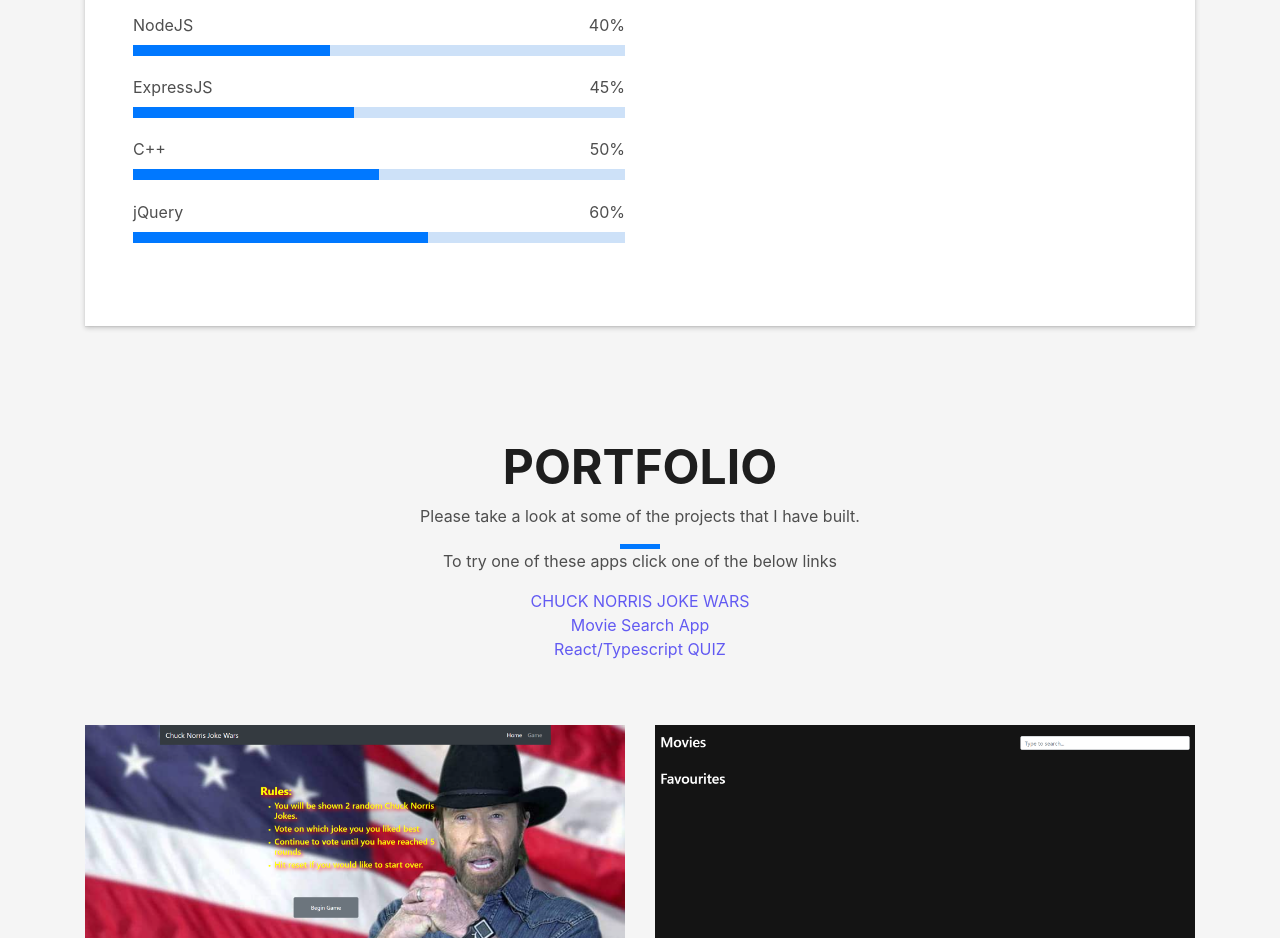
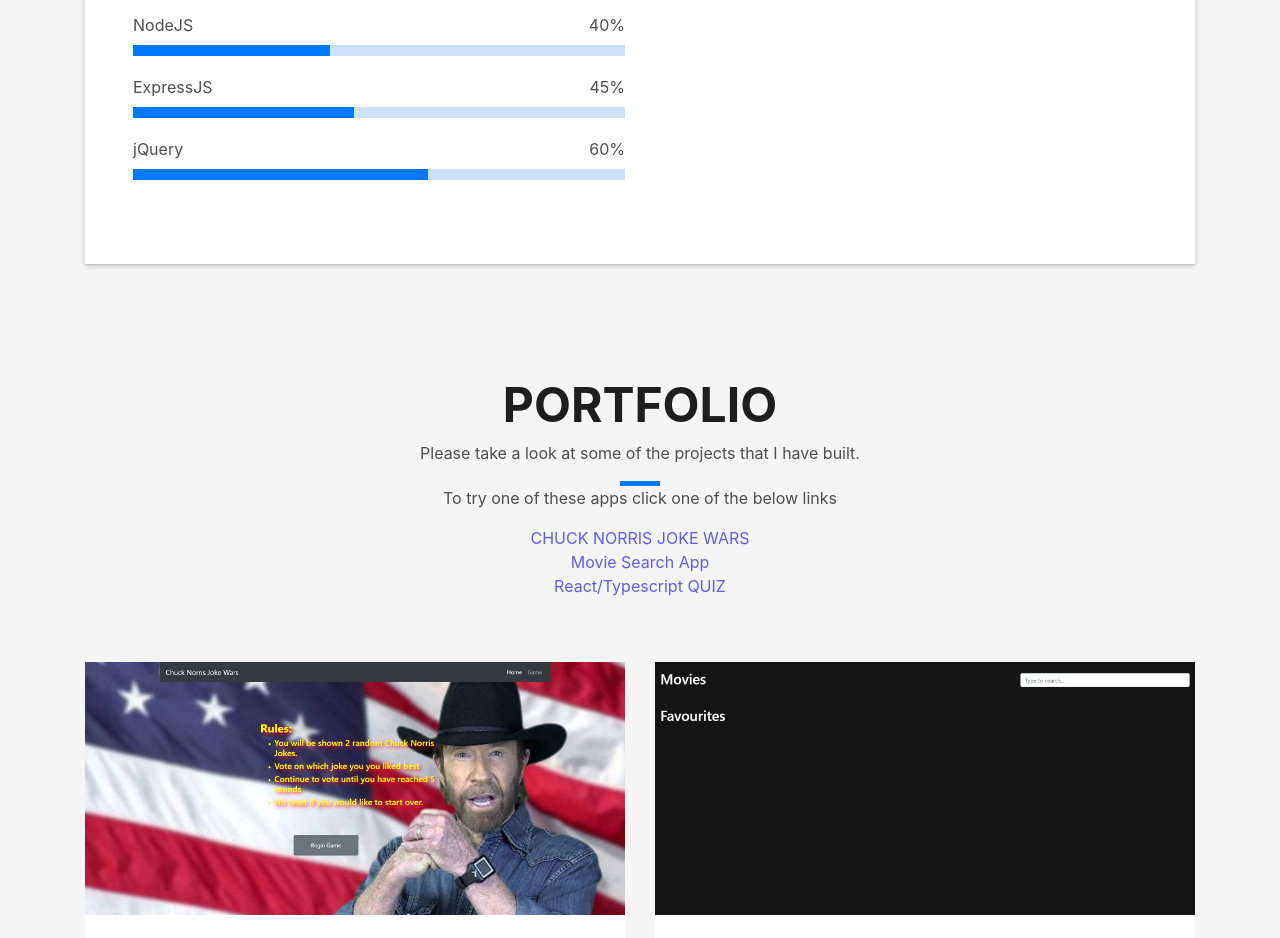
Before and after one commit to acepitcher2009/portfolio, a React (Create React App) app: page / in a window 1280 px wide. Shown: the part 1720-2658 px from the top of the page. Built offline with nearby package versions, Linux system fonts and the light colour scheme; a web font is replaced by a local one.

Commit message:
Portfolio Site

```diff
--- a/src/components/about.jsx
+++ b/src/components/about.jsx
@@ -74,12 +74,6 @@ class About extends React.Component {
 					content: 'ExpressJS',
 					percentage: '45%',
 					value: '45'
-				},
-				{
-					id: 'C++_skill',
-					content: 'C++',
-					percentage: '50%',
-					value: '50'
 				},
 				{
 					id: 'jquery_skill',
```
